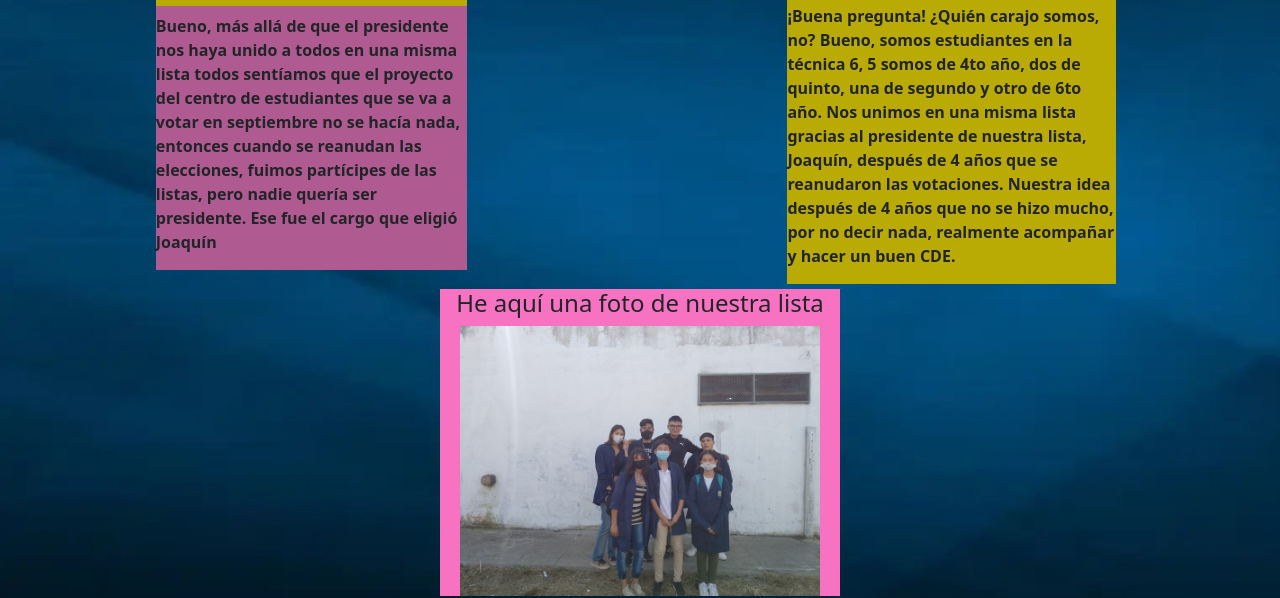
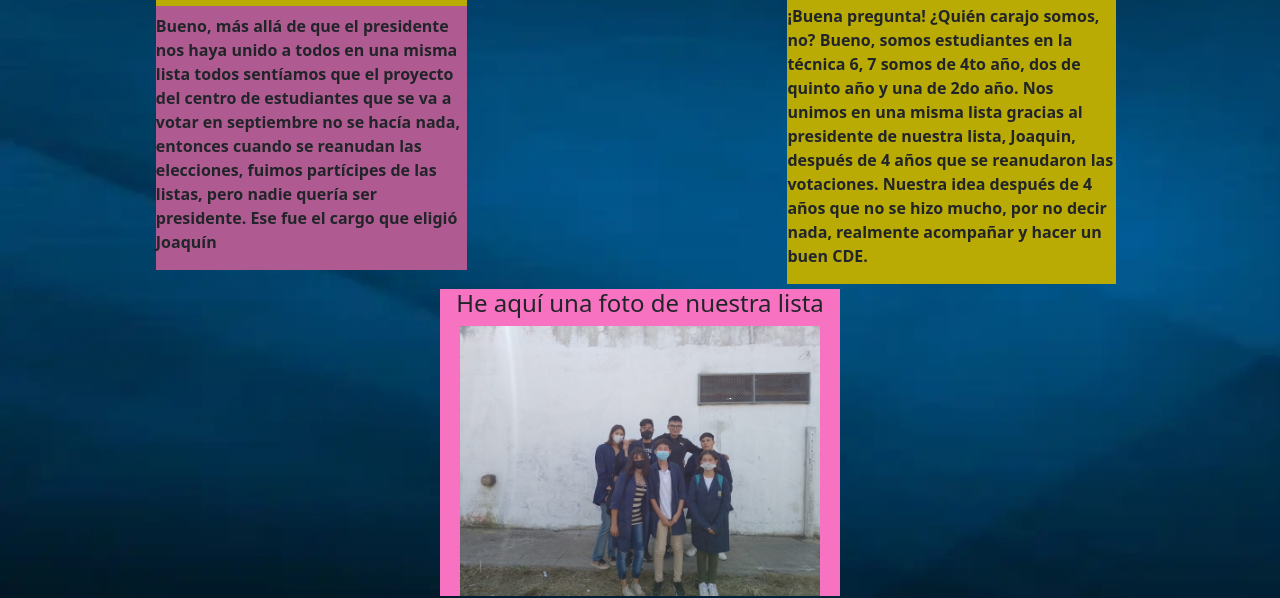
Before and after one commit to SantixDesigner/Centro--de--Estudiantes, a website: page paginas/quienes-somos.html in a window 1280 px wide. Shown: the part 102-700 px from the top of the page. Drawn offline with nearby package versions, Linux system fonts and the light colour scheme.

Commit message:
cambios nombres

```diff
--- a/paginas/quienes-somos.html
+++ b/paginas/quienes-somos.html
@@ -84,12 +84,12 @@
       <div class="sectionDiv1">
         <h2>¿Quienes somos?</h2>
         <p>¡Buena pregunta! ¿Quién carajo somos, no? Bueno, somos estudiantes en la técnica 6,
-          5 somos
+          7 somos
           de
-          4to año, dos de quinto, una de segundo y otro de 6to año. Nos unimos en una misma
+          4to año, dos de quinto año y una de 2do año. Nos unimos en una misma
           lista
           gracias
-          al presidente de nuestra lista, Joaquín, después de 4 años que se reanudaron las
+          al presidente de nuestra lista, Joaquin, después de 4 años que se reanudaron las
           votaciones.
 
           Nuestra idea después de 4 años que no se hizo mucho, por no decir nada, realmente
```
Also changed, not shown: css/estilo.css (line endings or trailing spaces).
